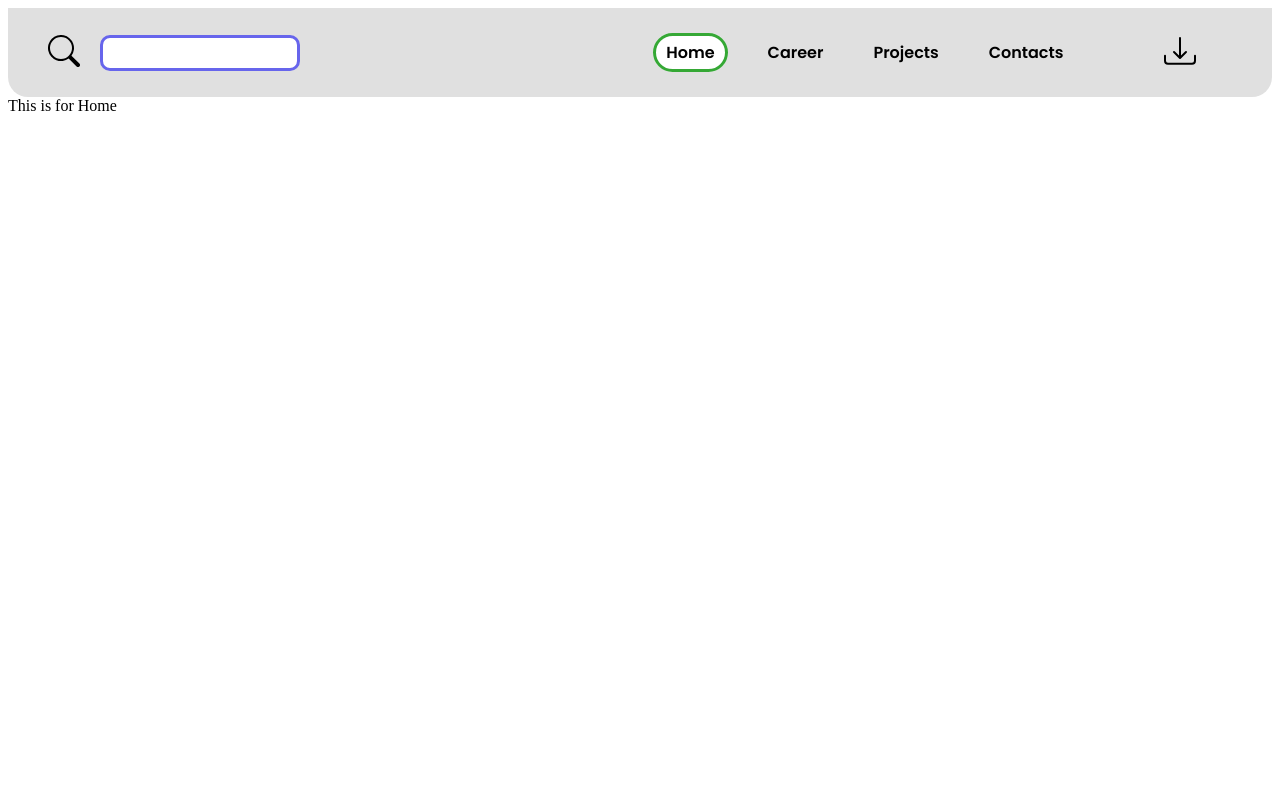
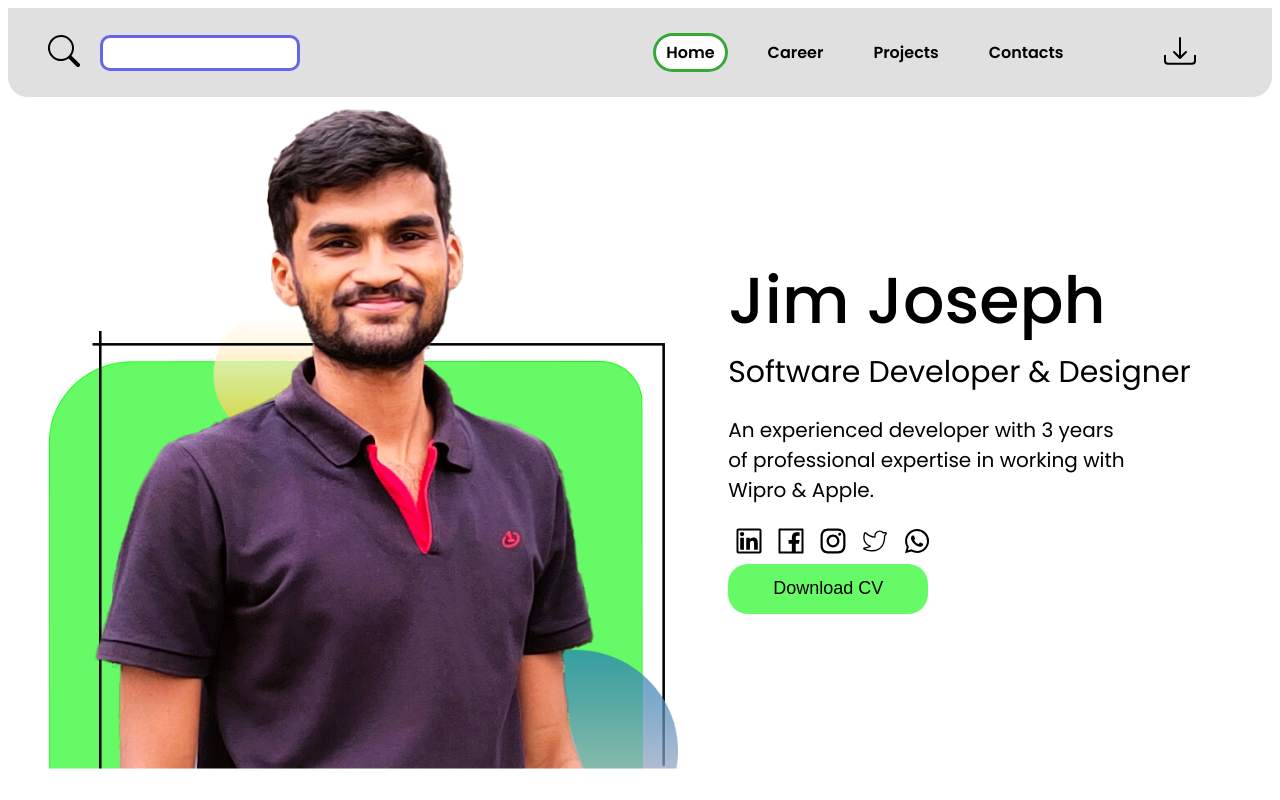
Before and after one commit to jimmanamel/Resume, a React (Create React App) app: page / in a window 1280 px wide. Built offline with nearby package versions, Linux system fonts and the light colour scheme.

Commit message:
Adding basic structure of Home page

```diff
--- /dev/null
+++ b/src/Components/Home/Home.scss
@@ -0,0 +1,63 @@
+.homeContainer{
+    display: flex;
+    font-family: 'poppins';
+    justify-content: flex-start;
+    align-items: center;
+}
+
+.imageContainer{
+    position: relative;
+    width: 55%;
+    height: 671px;
+}
+
+.textContainer{
+    width:45%;
+
+    button{
+        background-color: #66FA66;
+        border:none;
+        border-radius: 20px;
+        width: 200px;
+        height: 50px;
+        font-size: large;
+        margin-left: 25px;
+    }
+}
+
+.centered-image {
+    position: absolute;
+    top: 50%;
+    left: 50%;
+    transform: translate(-50%, -50%);
+    max-width: 100%;
+    max-height: 100%;
+  }
+
+.name{
+    font-size: 65px;
+    font-weight: 500;
+    margin: 0px;
+    padding-left: 25px;
+}
+
+.designation{
+    font-size: 30px;
+    font-weight: 400;
+    margin: 0px;
+    padding-left: 25px;
+}
+
+.Content{
+    font-size: 20px;
+    max-width: 400px;
+    padding-left: 25px;
+}
+
+.socialMediaLogos{
+    padding-left: 25px;
+
+    span{
+        padding: 5px;
+    }
+}
--- a/src/Components/Home/HomeContainer.js
+++ b/src/Components/Home/HomeContainer.js
@@ -1,7 +1,54 @@
-const HomeContainer=()=>{
-    return(
-        <div>This is for Home</div>
-    )
-}
+import {
+  AiOutlineLinkedin,
+  AiOutlineFacebook,
+  AiOutlineInstagram,
+} from "react-icons/ai";
+import { CiTwitter } from "react-icons/ci";
+import { BiLogoWhatsapp } from "react-icons/bi";
 
-export default HomeContainer
+import dp from "../../Images/Edited_blackshirt.png";
+import "./Home.scss";
+
+const HomeContainer = () => {
+  return (
+    <div className="homeContainer">
+      <div className="imageContainer">
+        <img
+          className="centered-image"
+          src={dp}
+          alt="My image"
+          width="644px"
+          height="671px"
+        />
+      </div>
+      <div className="textContainer">
+        <p className="name">Jim Joseph</p>
+        <p className="designation">Software Developer & Designer</p>
+        <p className="Content">
+          An experienced developer with 3 years of professional expertise in
+          working with Wipro & Apple.
+        </p>
+        <div className="socialMediaLogos">
+          <span>
+            <AiOutlineLinkedin size="2em" />
+          </span>
+          <span>
+            <AiOutlineFacebook size="2em" />
+          </span>
+          <span>
+            <AiOutlineInstagram size="2em" />
+          </span>
+          <span>
+            <CiTwitter size="2em" />
+          </span>
+          <span>
+            <BiLogoWhatsapp size="2em" />
+          </span>
+        </div>
+        <button>Download CV</button>
+      </div>
+    </div>
+  );
+};
+
+export default HomeContainer;
```
Also changed, not shown: src/Images/Edited_blackshirt.png (added).
